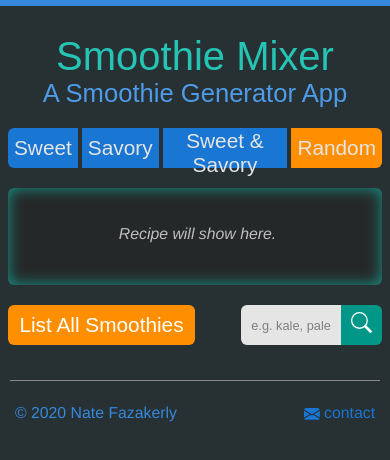
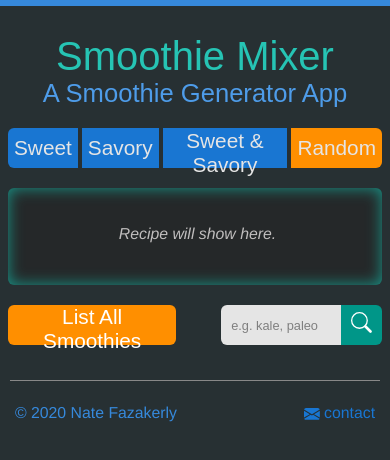
Before and after one commit to nate816/smoothiemixer, a React (Create React App) app: page / in a window 390 px wide. Shown: the top 460 px of the page. Built offline with nearby package versions, Linux system fonts and the light colour scheme; a web font is replaced by a local one.

Commit message:
fixed button width on small mobile

```diff
--- a/src/styles.css
+++ b/src/styles.css
@@ -152,14 +152,14 @@ footer { border-top: 1px solid #888; position: relative; text-align:left; font-s
   /* .nav button { width:99%; } */
   footer { padding:5px; }
   #search { grid-template-columns:40% 60%; }
-  #search input { max-width: 120px; }
+  #search input { max-width: 150px; }
 }
 
 @media only screen and (max-width: 400px) {
   /* iphone x, pixel 2, etc... */
   /* .nav button { width:99%; } */
-  #search { grid-template-columns:50% 50%; }
-  #search input { max-width: 100px; }
+  #search { grid-template-columns:45% 55%; }
+  #search input { max-width: 120px; }
   .listAllBtn { padding:0;}
 }
 
```
Also changed, not shown: 2 other files (tests, documents, lock files or other folders).
